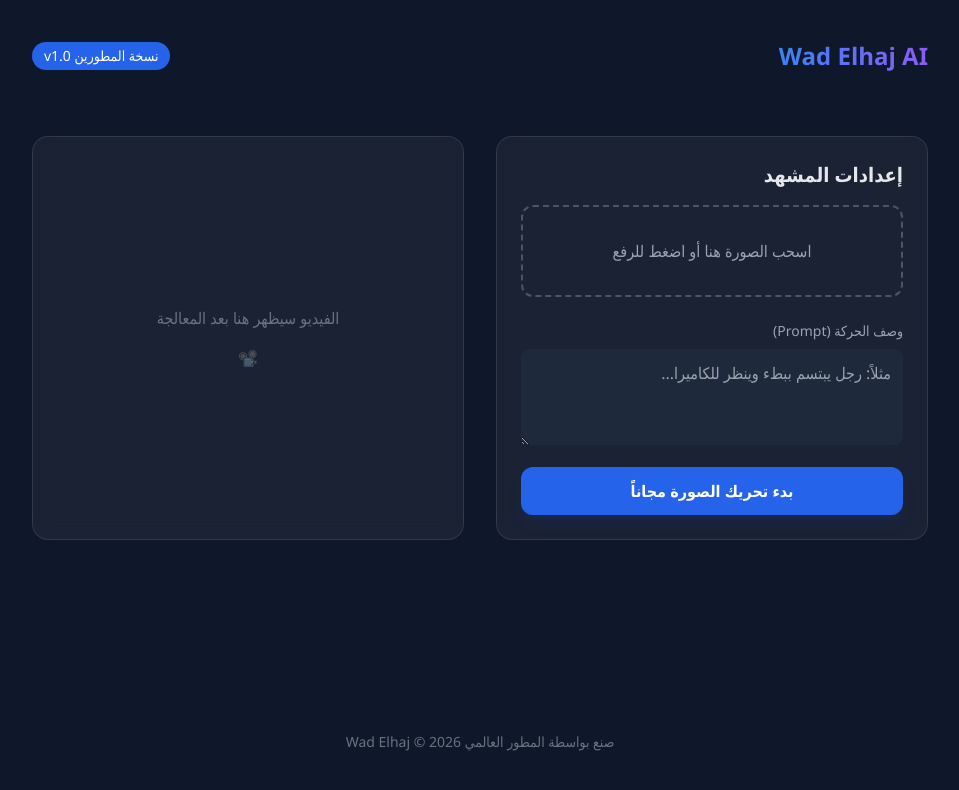
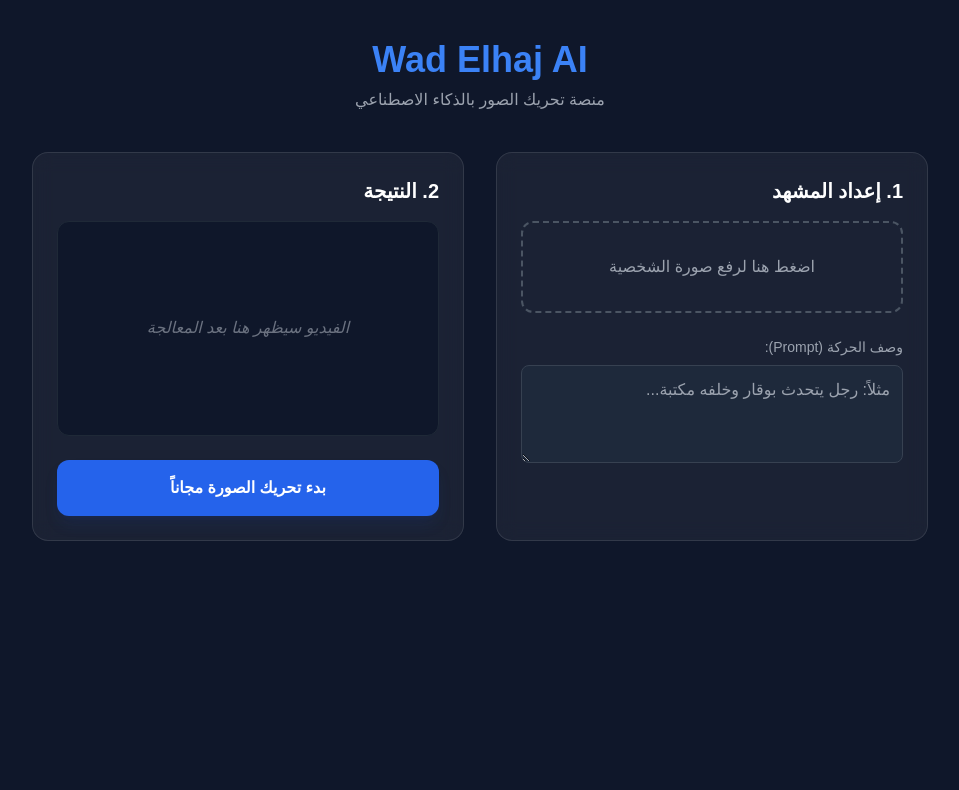
Before and after one commit to alshihk65-glitch/wd-elhaj-ai, a plain HTML site: page index.html in a window 1280 px wide. Shown: the whole page, without its empty margins (160-1119 px from the left). Drawn offline with nearby package versions, Linux system fonts and the light colour scheme.

Commit message:
Update index.html

```diff
--- a/index.html
+++ b/index.html
@@ -3,108 +3,91 @@
 <head>
     <meta charset="UTF-8">
     <meta name="viewport" content="width=device-width, initial-scale=1.0">
-    <title>Wad Elhaj AI - تحريك الصور الاحترافي</title>
+    <title>Wad Elhaj AI</title>
     <script src="https://cdn.tailwindcss.com"></script>
     <style>
-        body { background: #0f172a; color: white; font-family: 'Segoe UI', Tahoma, Geneva, Verdana, sans-serif; }
+        body { background-color: #0f172a; color: white; font-family: sans-serif; }
         .glass { background: rgba(255, 255, 255, 0.05); backdrop-filter: blur(10px); border: 1px solid rgba(255, 255, 255, 0.1); }
-        .gradient-text { background: linear-gradient(90deg, #3b82f6, #8b5cf6); -webkit-background-clip: text; -webkit-text-fill-color: transparent; }
+        #imagePreview { max-width: 100%; max-height: 300px; display: none; border-radius: 8px; }
     </style>
-<script type="module">
-    import { client } from "https://cdn.jsdelivr.net/npm/@gradio/client@0.1.4/dist/index.min.js";
-    window.GradioClient = client;
-</script>
 </head>
-<body class="min-h-screen flex flex-col items-center p-4">
-
-    <header class="w-full max-w-4xl flex justify-between items-center py-6 mb-10">
-        <h1 class="text-2xl font-bold gradient-text">Wad Elhaj AI</h1>
-        <div class="text-sm bg-blue-600 px-3 py-1 rounded-full">نسخة المطورين v1.0</div>
+<body class="p-4 md:p-10">
+    <div class="max-w-4xl mx-auto">
+        <header class="text-center mb-10">
+            <h1 class="text-4xl font-bold text-blue-500 mb-2">Wad Elhaj AI</h1>
+            <p class="text-gray-400">منصة تحريك الصور بالذكاء الاصطناعي</p>
         </header>
 
-    <main class="w-full max-w-4xl grid grid-cols-1 md:grid-cols-2 gap-8">
-
+        <div class="grid grid-cols-1 md:grid-cols-2 gap-8">
             <div class="glass p-6 rounded-2xl">
-            <h2 class="text-xl mb-4 font-semibold text-gray-200">إعدادات المشهد</h2>
-
-            <div class="border-2 border-dashed border-gray-600 rounded-xl p-8 text-center mb-6 hover:border-blue-500 cursor-pointer transition">
-                <p class="text-gray-400">اسحب الصورة هنا أو اضغط للرفع</p>
-                <input type="file" class="hidden" id="imageInput">
+                <h2 class="text-xl mb-4 font-semibold">1. إعداد المشهد</h2>
+                <div class="border-2 border-dashed border-gray-600 rounded-xl p-8 text-center cursor-pointer hover:border-blue-500 transition" onclick="document.getElementById('fileInput').click()">
+                    <input type="file" id="fileInput" hidden accept="image/*">
+                    <div id="uploadPlaceholder">
+                        <p class="text-gray-400">اضغط هنا لرفع صورة الشخصية</p>
+                    </div>
+                    <img id="imagePreview" src="" alt="Preview">
                 </div>
 
-            <label class="block text-sm mb-2 text-gray-400">وصف الحركة (Prompt)</label>
-            <textarea class="w-full bg-slate-800 rounded-lg p-3 text-white mb-4 outline-none focus:ring-2 ring-blue-500" rows="3" placeholder="مثلاً: رجل يبتسم ببطء وينظر للكاميرا..."></textarea>
+                <div class="mt-6">
+                    <label class="block text-sm text-gray-400 mb-2">وصف الحركة (Prompt):</label>
+                    <textarea id="promptText" class="w-full bg-slate-800 rounded-lg p-3 border border-gray-700 focus:outline-none focus:ring-2 focus:ring-blue-500" rows="3" placeholder="مثلاً: رجل يتحدث بوقار وخلفه مكتبة..."></textarea>
+                </div>
+            </div>
 
-            <button onclick="startGeneration()" class="w-full bg-blue-600 hover:bg-blue-700 py-3 rounded-xl font-bold transition shadow-lg shadow-blue-900/20">
+            <div class="glass p-6 rounded-2xl flex flex-col justify-between">
+                <h2 class="text-xl mb-4 font-semibold">2. النتيجة</h2>
+                <div id="resultArea" class="bg-slate-900 aspect-video rounded-xl flex items-center justify-center border border-gray-800">
+                    <p class="text-gray-500 italic">الفيديو سيظهر هنا بعد المعالجة</p>
+                </div>
+                <button onclick="generateVideo()" id="genBtn" class="w-full bg-blue-600 hover:bg-blue-700 text-white font-bold py-4 rounded-xl mt-6 transition shadow-lg shadow-blue-900/20">
                     بدء تحريك الصورة مجاناً
                 </button>
             </div>
-
-        <div class="glass p-6 rounded-2xl flex flex-col items-center justify-center min-h-[300px]">
-            <div id="status" class="text-gray-500 text-center">
-                <p>الفيديو سيظهر هنا بعد المعالجة</p>
-                <div class="mt-4 animate-pulse">📽️</div>
         </div>
-            <video id="outputVideo" class="hidden w-full rounded-lg shadow-2xl" controls></video>
     </div>
 
-    </main>
+    <script>
+        // كود تفاعل رفع الصور
+        const fileInput = document.getElementById('fileInput');
+        const imagePreview = document.getElementById('imagePreview');
+        const uploadPlaceholder = document.getElementById('uploadPlaceholder');
 
-    <footer class="mt-auto py-8 text-gray-500 text-sm">
-        صنع بواسطة المطور العالمي Wad Elhaj &copy; 2026
-    </footer>
+        fileInput.addEventListener('change', function() {
+            const file = this.files[0];
+            if (file) {
+                const reader = new FileReader();
+                reader.onload = function(e) {
+                    imagePreview.src = e.target.result;
+                    imagePreview.style.display = 'block';
+                    uploadPlaceholder.style.display = 'none';
+                }
+                reader.readAsDataURL(file);
+            }
+        });
 
-    <script>
-   async function startGeneration() {
-    const imageInput = document.getElementById('imageInput');
-    const status = document.getElementById('status');
-    const videoElement = document.getElementById('outputVideo');
-    const btn = document.querySelector('button');
+        // كود تفاعل زر التوليد
+        function generateVideo() {
+            const btn = document.getElementById('genBtn');
+            const resultArea = document.getElementById('resultArea');
+            const prompt = document.getElementById('promptText').value;
 
-    if (imageInput.files.length === 0) {
-        alert("يا صديقي، يجب أن تختار صورة أولاً!");
+            if (!fileInput.files[0]) {
+                alert("من فضلك ارفع صورة أولاً!");
                 return;
             }
 
-    const file = imageInput.files[0];
+            btn.disabled = true;
+            btn.innerText = "جاري الاتصال بالسيرفر...";
+            resultArea.innerHTML = '<div class="text-center"><div class="inline-block animate-spin rounded-full h-8 w-8 border-t-2 border-blue-500 mb-2"></div><p class="text-blue-400">جاري معالجة ملامح الوجه...</p></div>';
 
-    try {
-        // 1. تحديث الواجهة لإظهار حالة التحميل
-        btn.disabled = true;
-        btn.innerText = "جاري الاتصال بالسيرفرات العالمية...";
-        status.innerHTML = `<p class='animate-bounce text-blue-400'>🚀 جاري تحويل صورتك إلى فيديو حي... قد يستغرق الأمر دقيقة</p>`;
-
-        // 2. الاتصال بمحرك Hugging Face المجاني (نموذج Stable Video Diffusion)
-        // ملاحظة: نستخدم مساحة عمل مفتوحة (Public Space) توفر API مجاني
-        const app = await GradioClient("aliabd/stable-video-diffusion");
-
-        const result = await app.predict("/video", [
-            file, 	// الصورة المرفوعة
-            Math.floor(Math.random() * 1000000), // Seed عشوائي
-            true,   // تحسين الجودة
-        ]);
-
-        // 3. عرض النتيجة النهائية
-        if (result.data) {
-            const videoUrl = result.data[0].video.url;
-            status.classList.add('hidden');
-            videoElement.src = videoUrl;
-            videoElement.classList.remove('hidden');
-            videoElement.play();
-            btn.innerText = "تم الإنشاء بنجاح! جرب مرة أخرى";
+            // محاكاة لعملية الذكاء الاصطناعي (سنربطها حقيقياً لاحقاً)
+            setTimeout(() => {
                 btn.disabled = false;
+                btn.innerText = "بدء تحريك الصورة مجاناً";
+                resultArea.innerHTML = '<p class="text-green-400 text-center px-4">تمت المحاكاة بنجاح! <br> للتحريك الفعلي نحتاج لربط مفتاح الـ API في الخطوة القادمة.</p>';
+            }, 3000);
         }
-
-    } catch (error) {
-        console.error(error);
-        alert("حدث ضغط على السيرفر المجاني، حاول مرة أخرى بعد قليل.");
-        btn.disabled = false;
-        btn.innerText = "حاول مرة أخرى";
-    }
-}
-
-// جعل الدالة متاحة عالمياً
-window.startGeneration = startGeneration;
     </script>
 </body>
 </html>
```
Lines whose indentation alone changed are shown as unchanged.
